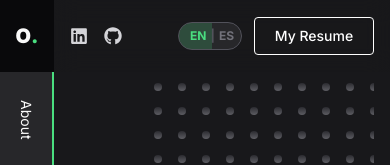
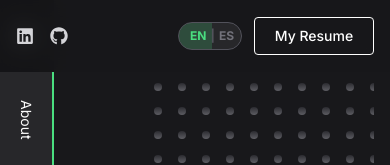
Before and after one commit to oalcalde21/portfolio, a Next.js app: page / in a window 390 px wide. Shown: the top 165 px of the page. Built offline with nearby package versions, Linux system fonts and the light colour scheme.

Commit message:
fix: header covers notch on mobile phones

```diff
--- a/src/components/index.jsx
+++ b/src/components/index.jsx
@@ -1,15 +1,8 @@
 /**
  * Main entry point for the HomePage component.
- * This file brings together all the main sections of the portfolio:
- * Hero, About, Projects, Experience, and Contact.
- *
- * The grid layout gives us a sidebar on the left (54px wide) and the main
- * content taking up the rest of the space. AnimatePresence handles the smooth
- * language transition when the user toggles between EN/ES.
  */
 
 import React from "react";
-// framer-motion handles the smooth fade animation when switching languages
 import { AnimatePresence, motion } from "framer-motion";
 import { SideBar } from "./nav/SideBar";
 import { Header } from "./nav/Header";
@@ -21,20 +14,15 @@ import { Contact } from "./contact/Contact";
 import { useLanguage } from "../context/LanguageContext";
 
 export const HomPage = () => {
-  // transitionKey changes every time the language is toggled
-  // this triggers the fade animation on all content
   const { transitionKey, t } = useLanguage();
 
   return (
     <div className="grid grid-cols-[54px_1fr]">
-      {/* Vertical navigation sidebar - fixed width */}
       <SideBar />
 
       <main>
-        {/* Sticky header with language toggle and resume button */}
         <Header />
 
-        {/* This wrapper handles the language switch animation */}
         <AnimatePresence mode="wait">
           <motion.div
             key={transitionKey}
@@ -42,7 +30,7 @@ export const HomPage = () => {
             animate={{ opacity: 1 }}
             exit={{ opacity: 0 }}
             transition={{ duration: 0.3 }}
-            className="mx-auto max-w-5xl px-4 md:px-8 space-y-32 pb-24"
+            className="mx-auto max-w-5xl px-4 md:px-8 pt-[72px] space-y-32 pb-24"
           >
             <Hero />
             <About />
@@ -52,7 +40,6 @@ export const HomPage = () => {
           </motion.div>
         </AnimatePresence>
 
-        {/* Footer with copyright and credits */}
         <footer className="text-center text-zinc-500 text-sm py-4">
           {t("legalText")}
         </footer>
--- a/src/components/nav/Header.jsx
+++ b/src/components/nav/Header.jsx
@@ -1,5 +1,6 @@
 /**
  * Header component - the sticky top bar that stays visible while scrolling.
+ * Covers the full screen width including notched phones.
  */
 
 import Link from "next/link";
@@ -13,7 +14,8 @@ export const Header = () => {
   const cvUrl = language === "EN" ? "/resume.pdf" : "/cv.pdf";
 
   return (
-    <header className="h-[72px] px-4 flex items-center justify-between sticky top-0 z-20 bg-zinc-900/50 backdrop-blur-md">
+    <header className="fixed top-0 left-0 right-0 z-20 bg-zinc-900/80 backdrop-blur-md">
+      <div className="h-[72px] px-4 flex items-center justify-between max-w-5xl mx-auto">
         <MyLinks />
         <div className="flex items-center gap-3">
           <LanguageToggle />
@@ -23,6 +25,7 @@ export const Header = () => {
           >
             {t("resumeBtn")}
           </button>
+        </div>
       </div>
     </header>
   );
```
Lines whose indentation alone changed are shown as unchanged.
